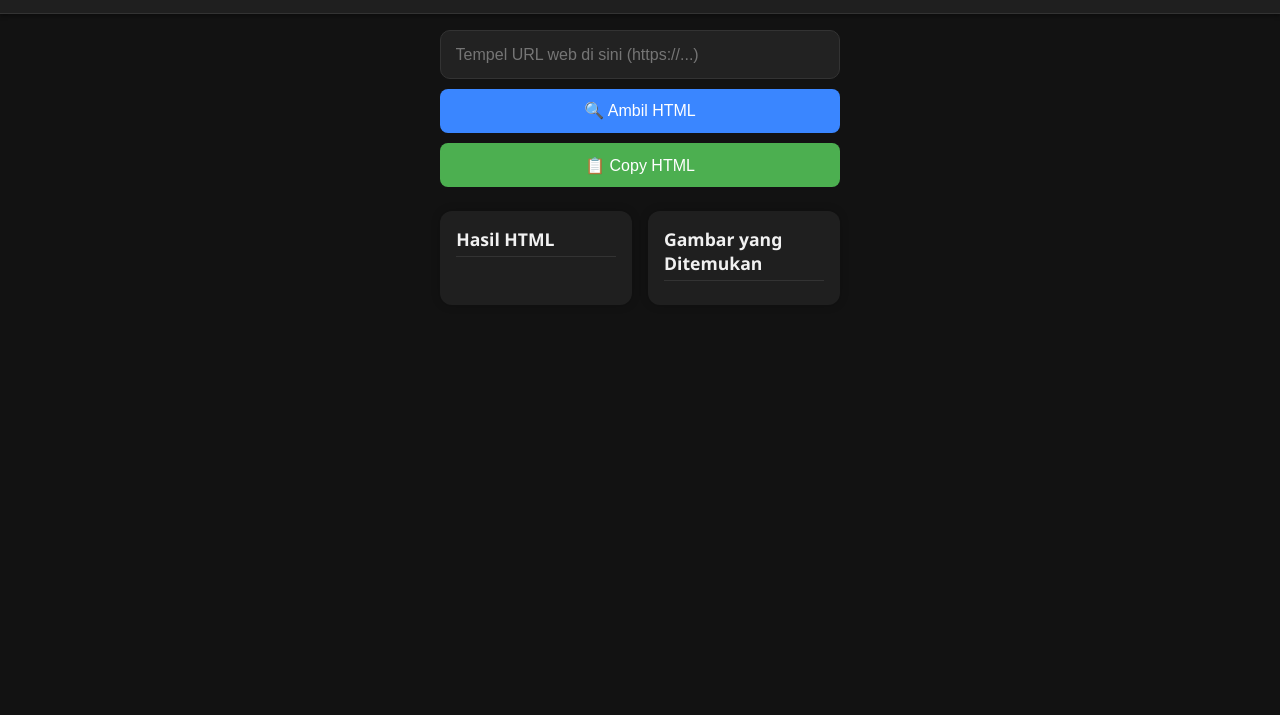
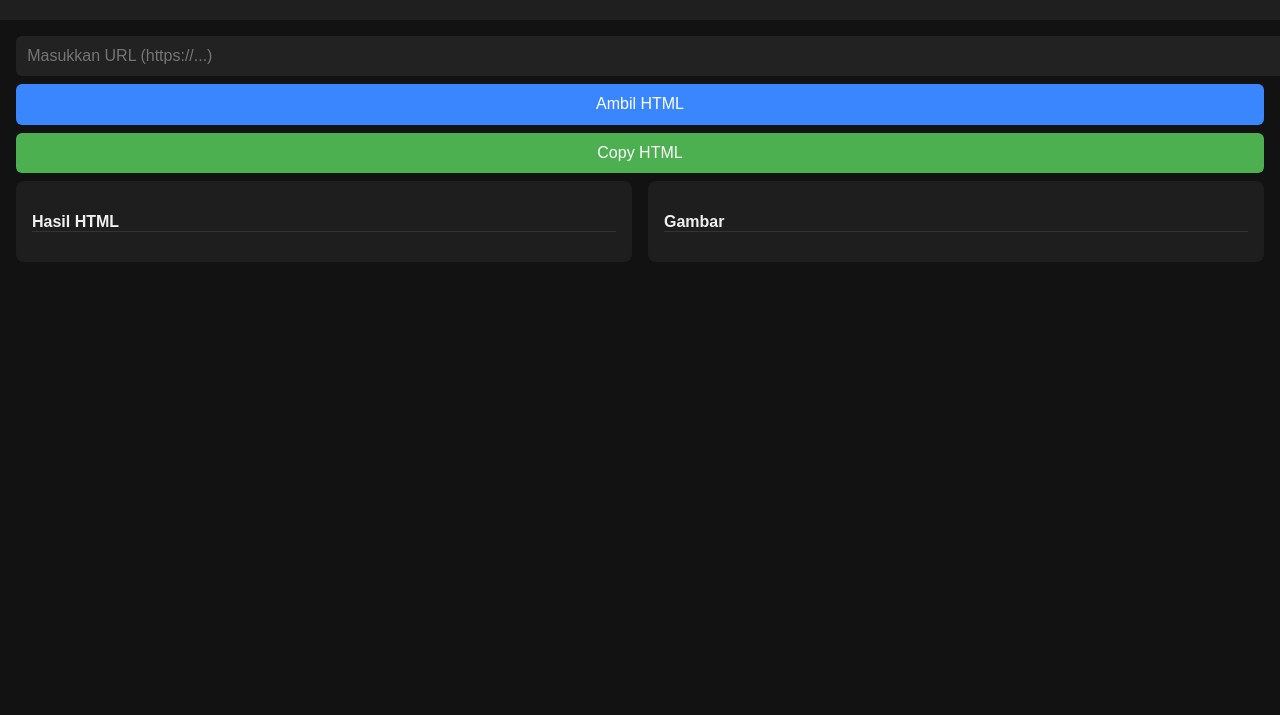
Before and after one commit to Sdam7777/sdam7777-web-kiw, a plain HTML site: page index.html in a window 1280 px wide. Shown: the part 85-800 px from the top of the page. Drawn offline with Linux system fonts and the light colour scheme.

Commit message:
index.html

```diff
--- a/index.html
+++ b/index.html
@@ -1,226 +1,131 @@
 <!DOCTYPE html>
-<html lang="en">
+<html lang="id">
 <head>
-  <meta charset="UTF-8" />
-  <meta name="viewport" content="width=device-width, initial-scale=1.0" />
+  <meta charset="UTF-8">
+  <meta name="viewport" content="width=device-width, initial-scale=1">
   <title>Web Scraper by Kumar</title>
   <style>
-    :root {
-      --bg: #121212;
-      --card: #1f1f1f;
-      --primary: #3a86ff;
-      --success: #4caf50;
-      --danger: #e63946;
-      --text: #f1f1f1;
-      --border: #333;
-      --transition: all 0.3s ease;
-    }
-
-    * {
-      box-sizing: border-box;
+    body {
       margin: 0;
-      padding: 0;
-    }
-
-    body {
-      background-color: var(--bg);
-      color: var(--text);
-      font-family: "Segoe UI", Roboto, sans-serif;
-      display: flex;
-      flex-direction: column;
-      min-height: 100vh;
+      font-family: sans-serif;
+      background-color: #121212;
+      color: #f0f0f0;
     }
 
     header {
-      background: var(--card);
-      padding: 1rem 2rem;
+      background-color: #1f1f1f;
+      padding: 1rem;
       text-align: center;
-      border-bottom: 1px solid var(--border);
-      box-shadow: 0 2px 4px rgba(0, 0, 0, 0.4);
     }
 
     header h1 {
-      font-size: 2rem;
-      letter-spacing: 1px;
-      margin-bottom: 0.2rem;
+      font-size: 1.5rem;
+      margin: 0;
     }
 
     header p {
-      font-size: 0.95rem;
+      font-size: 0.9rem;
       color: #aaa;
     }
 
     main {
-      flex: 1;
       padding: 1rem;
-      max-width: 1200px;
-      margin: auto;
     }
 
-    .input-container {
-      display: flex;
-      flex-direction: column;
-      gap: 0.6rem;
-      margin-bottom: 1.5rem;
+    input, button {
+      width: 100%;
+      padding: 0.7rem;
+      margin-bottom: 0.5rem;
+      border-radius: 6px;
+      border: none;
+      font-size: 1rem;
     }
 
-    .input-container input {
-      padding: 0.9rem;
-      border-radius: 10px;
-      border: 1px solid var(--border);
+    input {
       background-color: #222;
-      color: var(--text);
-      font-size: 1rem;
-      transition: var(--transition);
+      color: #fff;
     }
 
-    .input-container input:focus {
-      border-color: var(--primary);
-      outline: none;
-      box-shadow: 0 0 0 2px #3a86ff50;
+    button {
+      background-color: #3a86ff;
+      color: #fff;
     }
 
-    .input-container button {
-      padding: 0.8rem;
-      font-size: 1rem;
-      border: none;
-      border-radius: 8px;
-      cursor: pointer;
-      transition: var(--transition);
+    button.copy {
+      background-color: #4caf50;
     }
 
-    .input-container .scrape-btn {
-      background-color: var(--primary);
-      color: white;
+    .loader {
+      text-align: center;
+      margin: 1rem 0;
+      font-size: 0.9rem;
+      display: none;
     }
 
-    .input-container .scrape-btn:hover {
-      background-color: #265fd0;
-    }
-
-    .input-container .copy-btn {
-      background-color: var(--success);
-      color: white;
-    }
-
-    .input-container .copy-btn:hover {
-      background-color: #2e7d32;
-    }
-
-    .columns {
+    .container {
       display: flex;
       flex-direction: column;
       gap: 1rem;
     }
 
     @media (min-width: 768px) {
-      .columns {
+      .container {
         flex-direction: row;
       }
     }
 
     .column {
       flex: 1;
-      background-color: var(--card);
+      background-color: #1e1e1e;
       padding: 1rem;
-      border-radius: 12px;
-      box-shadow: 0 0 10px #00000033;
+      border-radius: 8px;
       overflow-y: auto;
       max-height: 70vh;
-      transition: var(--transition);
     }
 
     .column h3 {
-      font-size: 1.1rem;
       margin-bottom: 0.5rem;
-      border-bottom: 1px solid var(--border);
-      padding-bottom: 0.3rem;
+      font-size: 1rem;
+      border-bottom: 1px solid #333;
     }
 
     pre {
       white-space: pre-wrap;
-      word-break: break-word;
-      font-size: 0.9rem;
+      word-wrap: break-word;
+      font-size: 0.85rem;
     }
 
-    .images img {
+    img {
       max-width: 100%;
-      margin: 0.5rem 0;
-      border-radius: 8px;
-      border: 1px solid #333;
-    }
-
-    .loader {
-      display: none;
-      justify-content: center;
-      margin: 1rem 0;
-    }
-
-    .loader div {
-      width: 30px;
-      height: 30px;
-      border: 3px solid var(--primary);
-      border-top: 3px solid transparent;
-      border-radius: 50%;
-      animation: spin 1s linear infinite;
-    }
-
-    @keyframes spin {
-      to {
-        transform: rotate(360deg);
-      }
-    }
-
-    .snackbar {
-      position: fixed;
-      bottom: 20px;
-      left: 50%;
-      transform: translateX(-50%);
-      background-color: #333;
-      color: white;
-      padding: 12px 20px;
-      border-radius: 6px;
-      box-shadow: 0 0 10px #000;
-      opacity: 0;
-      pointer-events: none;
-      transition: all 0.5s ease;
-      z-index: 99;
-    }
-
-    .snackbar.show {
-      opacity: 1;
-      pointer-events: auto;
+      margin-bottom: 0.5rem;
+      border-radius: 4px;
     }
   </style>
 </head>
 <body>
   <header>
     <h1>BY KUMAR</h1>
-    <p>Scraping Web Edukasi • HTML & Gambar</p>
+    <p>Scraping Web Edukasi (Versi Ringan)</p>
   </header>
 
   <main>
-    <div class="input-container">
-      <input type="text" id="urlInput" placeholder="Tempel URL web di sini (https://...)" />
-      <button class="scrape-btn" onclick="scrape()">🔍 Ambil HTML</button>
-      <button class="copy-btn" onclick="copyHTML()">📋 Copy HTML</button>
-    </div>
+    <input type="text" id="urlInput" placeholder="Masukkan URL (https://...)">
+    <button onclick="scrape()">Ambil HTML</button>
+    <button class="copy" onclick="copyHTML()">Copy HTML</button>
 
-    <div class="loader" id="loader"><div></div></div>
+    <div class="loader" id="loader">⏳ Mengambil data...</div>
 
-    <div class="columns">
+    <div class="container">
       <div class="column">
         <h3>Hasil HTML</h3>
         <pre id="htmlOutput"></pre>
       </div>
-      <div class="column images">
-        <h3>Gambar yang Ditemukan</h3>
+      <div class="column">
+        <h3>Gambar</h3>
         <div id="imageOutput"></div>
       </div>
     </div>
   </main>
-
-  <div class="snackbar" id="snackbar">Disalin ke clipboard!</div>
 
   <script>
     async function scrape() {
@@ -231,18 +136,17 @@
 
       htmlOutput.textContent = "";
       imageOutput.innerHTML = "";
+      loader.style.display = "block";
 
       if (!url.startsWith("http")) {
-        alert("⚠️ URL tidak valid. Harus diawali dengan http:// atau https://");
+        loader.style.display = "none";
+        alert("URL harus diawali http atau https");
         return;
       }
 
-      loader.style.display = "flex";
-
       try {
-        const res = await fetch(`https://api.allorigins.win/get?url=${encodeURIComponent(url)}`);
-        const data = await res.json();
-        const html = data.contents;
+        const res = await fetch(`https://api.codetabs.com/v1/proxy?quest=${encodeURIComponent(url)}`);
+        const html = await res.text();
         htmlOutput.textContent = html;
 
         const parser = new DOMParser();
@@ -260,7 +164,7 @@
         });
 
       } catch (err) {
-        htmlOutput.textContent = "❌ Gagal mengambil HTML.";
+        htmlOutput.textContent = "Gagal mengambil HTML.";
         console.error(err);
       } finally {
         loader.style.display = "none";
@@ -270,9 +174,7 @@
     function copyHTML() {
       const html = document.getElementById("htmlOutput").textContent;
       navigator.clipboard.writeText(html).then(() => {
-        const snackbar = document.getElementById("snackbar");
-        snackbar.classList.add("show");
-        setTimeout(() => snackbar.classList.remove("show"), 3000);
+        alert("✅ HTML disalin!");
       });
     }
   </script>
```
